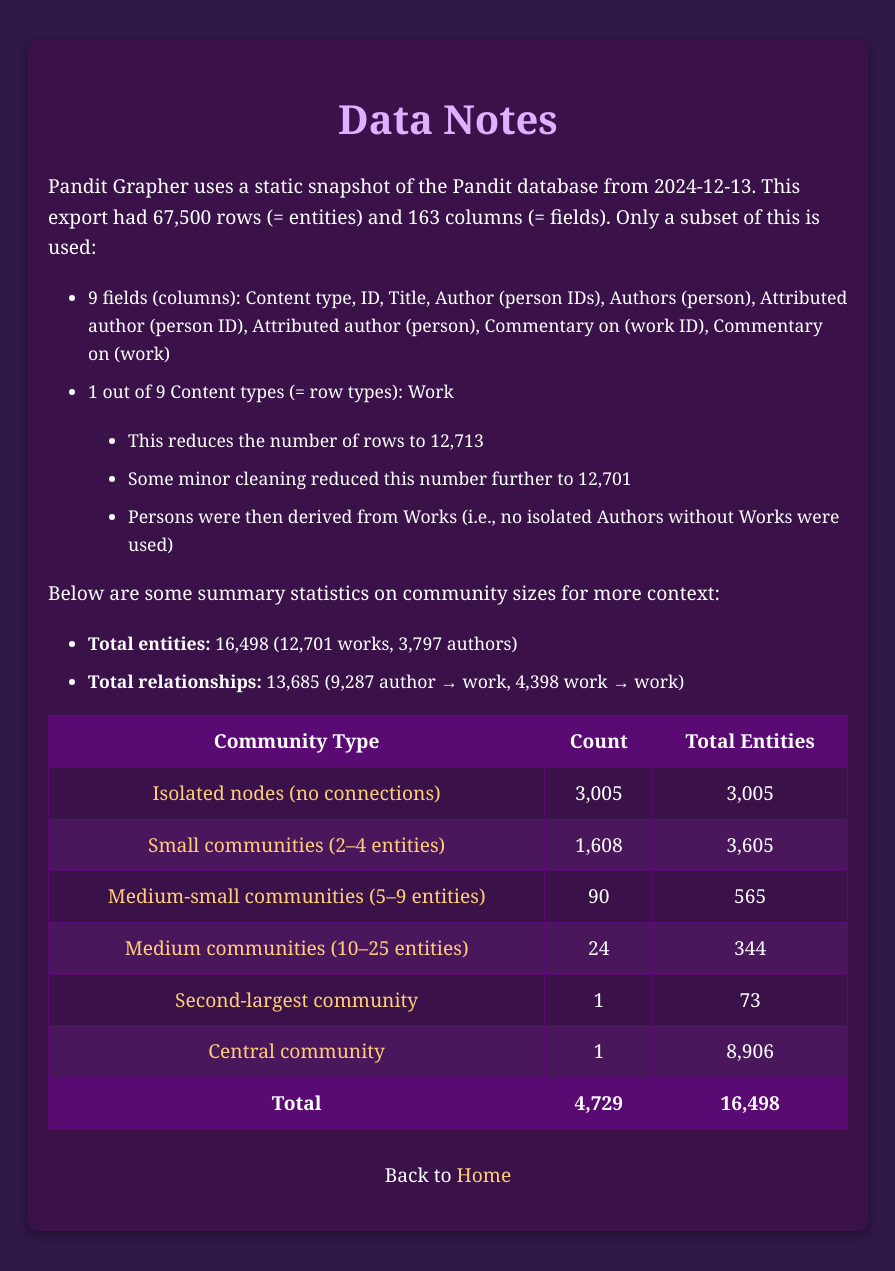
After one commit to tylergneill/pandit_grapher, a Flask app: template templates/notes/data.html in a window 1280 px wide. The commit adds this page. Shown: the whole page, without its empty margins (192-1087 px from the left). Run offline with Flask 3, Linux system fonts and the light colour scheme; the template is opened without the code that fills it, so the values that code supplies are empty; parts of the project's set-up code (start-up, migrations or seed data) failed here and were passed over.

Commit message:
feat: expand about into multiple notes pages

```diff
--- a/static/style.css
+++ b/static/style.css
@@ -273,54 +273,80 @@ button:hover { background: #a93226; }
 }
 
 /* =============================
-   About Page Styles
+   Shared Container Styles
 ============================= */
-#about-container {
+.shared-container {
   max-width: 800px;
   margin: 40px auto;
   padding: 20px;
   background-color: #3a1249; /* Slightly lighter purple for contrast */
   border-radius: 10px;
   box-shadow: 0 4px 8px rgba(0, 0, 0, 0.3);
-  text-align: center;
 }
 
-#about-container h1 {
+.shared-container h1 {
   font-size: 2.5rem;
   margin-bottom: 20px;
   color: #e0afff; /* Highlighted lavender */
 }
 
-#about-container p {
+.shared-container p {
   font-size: 1.2rem;
   line-height: 1.6;
   margin-bottom: 20px;
 }
 
-#about-container ul {
-  list-style-type: none;
+.shared-container ul {
+  list-style-type: disc; /* Bulleted list */
   padding: 0;
+  padding-left: 40px; /* Indent for left alignment */
   margin: 20px 0;
 }
 
-#about-container li {
+.shared-container li {
   margin: 10px 0;
   font-size: 1.1rem;
 }
 
-#about-container a {
+.shared-container a {
   color: #ffcf77; /* Soft yellow for contrast */
   text-decoration: none;
 }
 
-#about-container a:hover {
+.shared-container a:hover {
   text-decoration: underline;
   color: #ffc040;
 }
 
-#about-container .footer {
+.shared-container .footer {
   margin-top: 30px;
   font-size: 1rem;
+}
+
+.shared-container .footer {
+  text-align: center; /* Center-align the footer content */
+}
+
+/* =============================
+   Specific Overrides
+============================= */
+#about-container {
+  text-align: center; /* Center alignment for About page */
+}
+
+.shared-container h1 {
+  font-size: 2.5rem;
+  margin-bottom: 20px;
+  color: #e0afff; /* Highlighted lavender */
+  text-align: center; /* Keep h1 always centered */
+}
+
+#about-container ul {
+  list-style-type: none;
+}
+
+#data-notes-container {
+  text-align: left; /* Left alignment for Data Notes page */
 }
 
 #community-table {
@@ -330,6 +356,7 @@ button:hover { background: #a93226; }
   border-collapse: collapse;
   background-color: #3a1249; /* Slightly lighter purple */
   border: 1px solid #5a0b73;
+  font-size: 1.2rem; /* Match font size with the rest of the page */
 }
 
 #community-table th,
@@ -350,11 +377,11 @@ button:hover { background: #a93226; }
   background-color: #4a175c; /* Alternating row color for readability */
 }
 
+#community-table td {
+  text-align: center; /* Center numbers in Count and Total Entities */
+}
+
 #community-table tbody tr:last-child {
   font-weight: bold;
   background-color: #6c2a7b; /* Highlight the total row */
 }
-
-#community-table td:last-child {
-  text-align: right;
-}
--- /dev/null
+++ b/templates/notes/data.html
@@ -0,0 +1,84 @@
+<!DOCTYPE html>
+<html lang="en">
+<head>
+  <meta charset="UTF-8">
+  <meta name="viewport" content="width=device-width, initial-scale=1.0">
+  <title>Data Notes - Pandit Grapher</title>
+  <link rel="stylesheet" href="{{ url_for('static', filename='style.css') }}">
+</head>
+<body>
+  <div id="data-notes-container" class="shared-container">
+    <h1>Data Notes</h1>
+    <p>
+      Pandit Grapher uses a static snapshot of the Pandit database from 2024-12-13.
+      This export had 67,500 rows (= entities) and 163 columns (= fields).
+      Only a subset of this is used:
+      <ul>
+        <li>9 fields (columns): Content type, ID, Title, Author (person IDs), Authors (person), Attributed author (person ID), Attributed author (person), Commentary on (work ID), Commentary on (work)</li>
+        <li>
+          1 out of 9 Content types (= row types): Work
+          <ul>
+            <li>This reduces the number of rows to 12,713</li>
+            <li>Some minor cleaning reduced this number further to 12,701</li>
+            <li>Persons were then derived from Works (i.e., no isolated Authors without Works were used)</li>
+          </ul>
+        </li>
+      </ul>
+    </p>
+    <p>Below are some summary statistics on community sizes for more context:</p>
+    <ul>
+      <li><strong>Total entities:</strong> 16,498 (12,701 works, 3,797 authors)</li>
+      <li><strong>Total relationships:</strong> 13,685 (9,287 author → work, 4,398 work → work)</li>
+    </ul>
+    <table id="community-table">
+      <thead>
+        <tr>
+          <th>Community Type</th>
+          <th>Count</th>
+          <th>Total Entities</th>
+        </tr>
+      </thead>
+      <tbody>
+        <tr>
+          <td><a href="{{ url_for('data', filepath='analysis_results/component_info/isolated_components.txt') }}">Isolated nodes (no connections)</a></td>
+          <td>3,005</td>
+          <td>3,005</td>
+        </tr>
+        <tr>
+          <td><a href="{{ url_for('data', filepath='analysis_results/component_info/extra_small_components.txt') }}">Small communities (2–4 entities)</a></td>
+          <td>1,608</td>
+          <td>3,605</td>
+        </tr>
+        <tr>
+          <td><a href="{{ url_for('data', filepath='analysis_results/component_info/small_components.txt') }}">Medium-small communities (5–9 entities)</a></td>
+          <td>90</td>
+          <td>565</td>
+        </tr>
+        <tr>
+          <td><a href="{{ url_for('data', filepath='analysis_results/component_info/medium_components.txt') }}">Medium communities (10–25 entities)</a></td>
+          <td>24</td>
+          <td>344</td>
+        </tr>
+        <tr>
+          <td><a href="{{ url_for('data', filepath='analysis_results/component_info/large_components.txt') }}">Second-largest community</a></td>
+          <td>1</td>
+          <td>73</td>
+        </tr>
+        <tr>
+          <td><a href="{{ url_for('data', filepath='analysis_results/component_info/extra_large_components.txt') }}">Central community</a></td>
+          <td>1</td>
+          <td>8,906</td>
+        </tr>
+        <tr>
+          <th>Total</th>
+          <th>4,729</th>
+          <th>16,498</th>
+        </tr>
+      </tbody>
+    </table>
+    <div class="footer">
+      <p>Back to <a href="/">Home</a></p>
+    </div>
+  </div>
+</body>
+</html>
```
Also changed, not shown: templates/about.html (+7 -63 lines), templates/notes/author.html (added, +33 -0 lines), templates/notes/license.html (added, +31 -0 lines), templates/notes/technical.html (added, +33 -0 lines).
